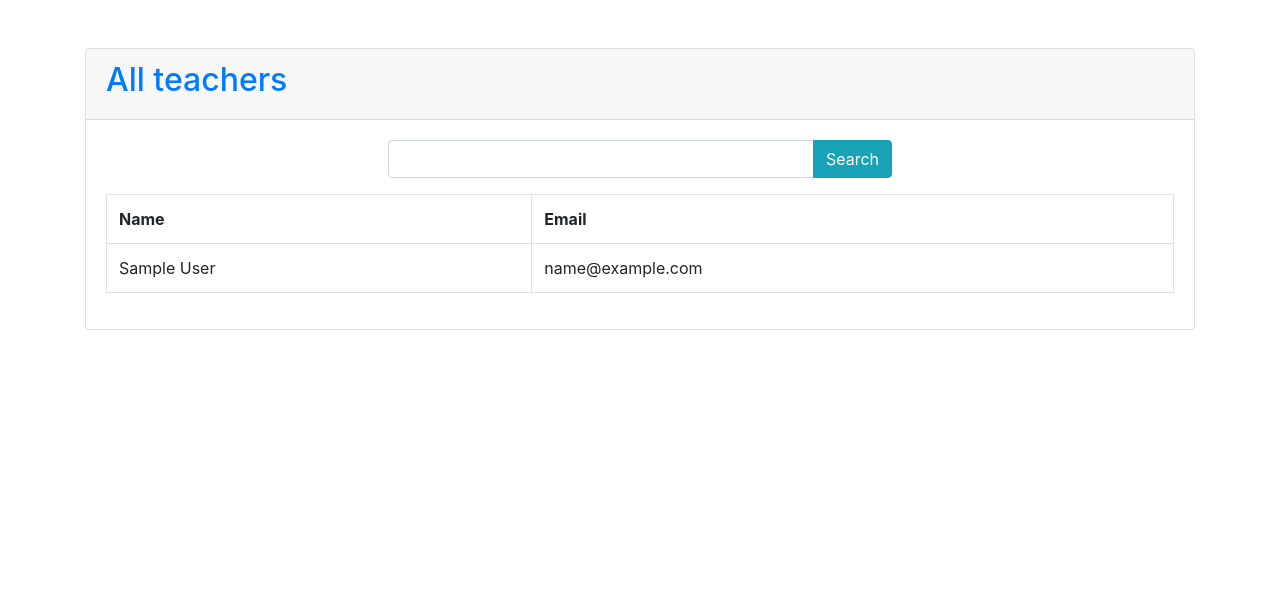
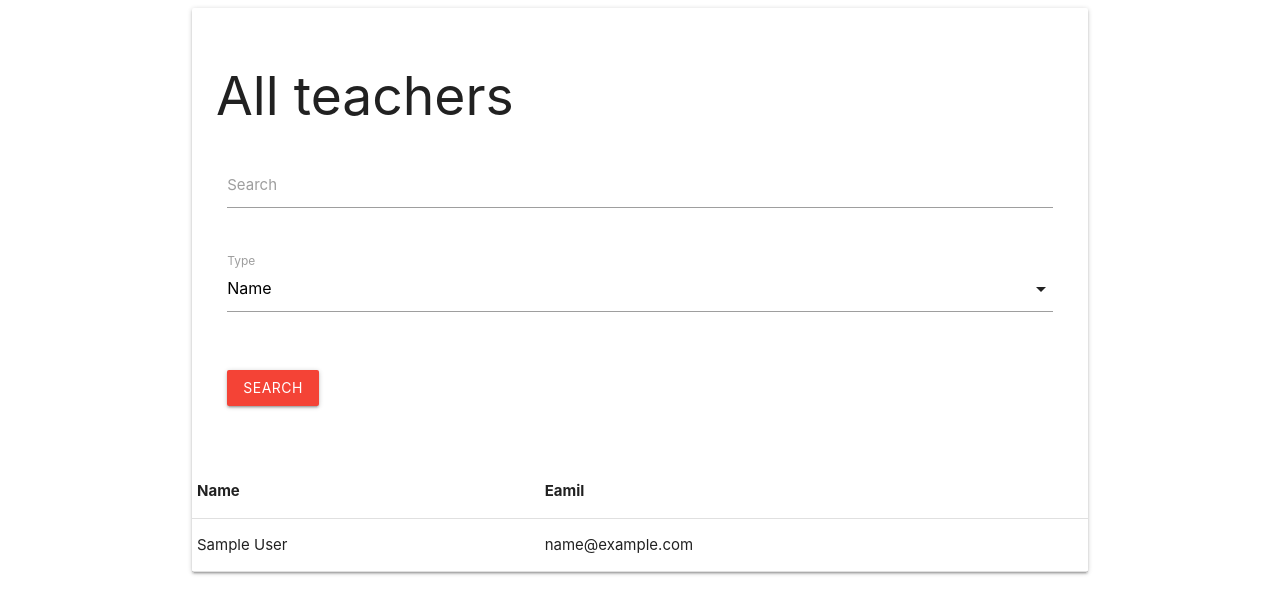
Before and after one commit to poloey/25_uy28_march_4, a PHP site: page / in a window 1280 px wide. Shown: the top 614 px of the page. Run offline with PHP 8.4, Linux system fonts and the light colour scheme; tables that the repository leaves empty or names only in its code hold one stand-in row (values such as "Sample post"); some libraries are stand-ins or nearby versions.

Commit message:
added material css search

```diff
--- a/search/index.php
+++ b/search/index.php
@@ -1,42 +1,59 @@
 <?php
-$con = new PDO('mysql:dbname=feni;host=localhost', 'root', '');
+$con = new PDO('mysql:host=localhost;dbname=feni', 'root', '');
 
 $statement = $con->prepare('select * from teachers');
 if (isset($_GET['q'])) {
   $q = $_GET['q'];
-  $statement = $con->prepare("
-    select * from teachers where
-    name like '%$q%' or
-    email like '%$q%'
-
-    ");
+  $type = $_GET['type'];
+  if ($type === 'email') {
+    $statement = $con->prepare("select * from teachers where email like '%$q%'");
+  } else {
+    $statement = $con->prepare("select * from teachers where name like '%$q%'");
+  }
 }
 $statement->execute();
-$teachers = $statement->fetchAll();
+$teachers = $statement->fetchAll(PDO::FETCH_OBJ);
  ?>
  <!DOCTYPE html>
-<html lang="en">
+  <html>
     <head>
-  <meta charset="UTF-8">
-  <title>Document</title>
-  <link rel="stylesheet" href="bootstrap.min.css">
+      <!--Import Google Icon Font-->
+      <link href="https://fonts.googleapis.com/icon?family=Material+Icons" rel="stylesheet">
+      <!--Import materialize.css-->
+    <link rel="stylesheet" href="https://cdnjs.cloudflare.com/ajax/libs/materialize/1.0.0-alpha.4/css/materialize.min.css">
+
+
+
+      <!--Let browser know website is optimized for mobile-->
+      <meta name="viewport" content="width=device-width, initial-scale=1.0"/>
     </head>
+
     <body>
-
-  <div class="container mt-5">
+      <div class="container">
         <div class="card">
-      <div class="card-header">
-        <h2>
-          <a href="index.php">All teachers</a>
-        </h2>
+          <div class="card-content">
+            <div class="card-title">
+              <h2>All teachers</h2>
             </div>
-      <div class="card-body">
-        <form class="col-md-6 mx-auto">
-          <div class="form-group">
-            <div class="input-group">
-              <input type="text" class="form-control" name="q">
-              <div class="input-group-append">
-                <button type="submit" class="btn btn-info">Search</button>
+            <form>
+              <div class="row">
+                <div class="input-field col s12">
+                  <label for="search" class="">Search</label>
+                  <input type="text" name="q" id="search" class="">
+                </div>
+              </div>
+              <div class="row">
+                <div class="input-field col s12">
+                  <select name="type">
+                    <option value="name">Name</option>
+                    <option value="email">Email</option>
+                  </select>
+                  <label>Type</label>
+                </div>
+              </div>
+              <div class="row">
+                <div class="input-field col s12">
+                  <button type="submit" class="btn red">search</button>
                 </div>
               </div>
               </div>
@@ -44,12 +61,12 @@ $teachers = $statement->fetchAll();
             <table class="table table-bordered">
               <tr>
                 <th>Name</th>
-            <th>Email</th>
+                <th>Eamil</th>
               </tr>
               <?php foreach ($teachers as $teacher): ?>
                 <tr>
-              <td><?php echo $teacher['name'] ?></td>
-              <td><?php echo $teacher['email'] ?></td>
+                  <td><?php echo $teacher->name ?></td>
+                  <td><?php echo $teacher->email ?></td>
                 </tr>
               <?php endforeach ?>
             </table>
@@ -57,5 +74,19 @@ $teachers = $statement->fetchAll();
         </div>
       </div>
 
+      <!--JavaScript at end of body for optimized loading-->
+    <!-- Compiled and minified JavaScript -->
+    <script
+  src="https://code.jquery.com/jquery-3.3.1.js"
+  integrity="sha256-2Kok7MbOyxpgUVvAk/HJ2jigOSYS2auK4Pfzbm7uH60="
+  crossorigin="anonymous"></script>
+    <script src="https://cdnjs.cloudflare.com/ajax/libs/materialize/1.0.0-alpha.4/js/materialize.min.js"></script>
+    <script>
+
+  $(document).ready(function(){
+    $('select').formSelect();
+  });
+
+    </script>
     </body>
   </html>
```
Also changed, not shown: search/old.php (added, +61 -0 lines). Lines whose indentation alone changed are shown as unchanged.
